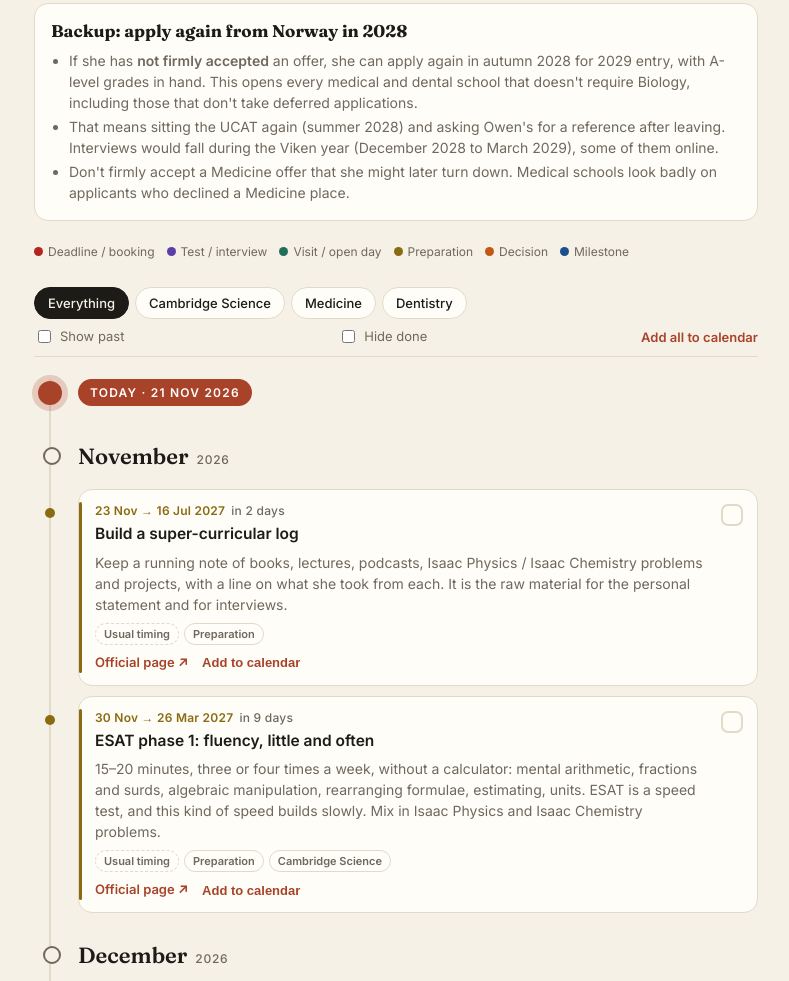
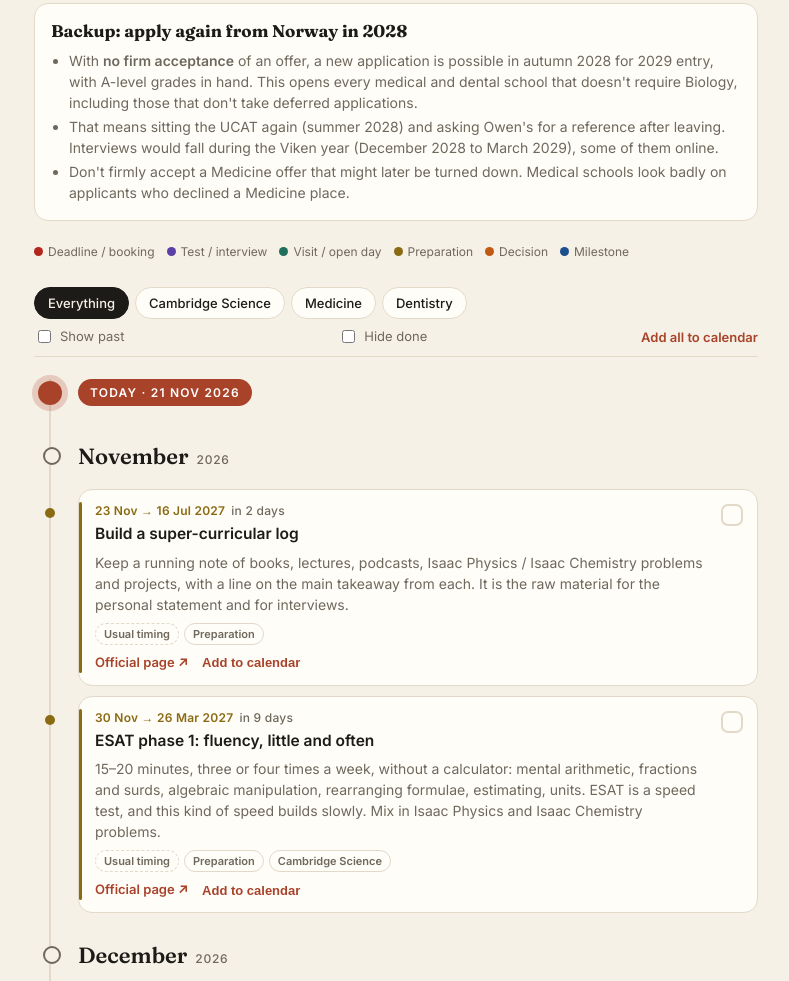
Before and after one commit to HavardSandvik/road-to-uni, a plain HTML site: page index.html in a window 1280 px wide. Shown: the part 859-1840 px from the top of the page, without its empty margins (244-1033 px from the left). Drawn offline with Linux system fonts and the light colour scheme.

Commit message:
Rewrite text without third-person pronouns
Co-Authored-By: Claude Opus 5.5 <noreply@anthropic.com>
Claude-Session: https://claude.ai/code/session_018EBr9Bt8i5KwL5QEB4gUD1

```diff
--- a/index.html
+++ b/index.html
@@ -127,9 +127,9 @@ footer{color:var(--muted);font-size:12px;margin-top:40px;line-height:1.6}
     <div class="note">
       <h4>Backup: apply again from Norway in 2028</h4>
       <ul>
-        <li>If she has <b>not firmly accepted</b> an offer, she can apply again in autumn 2028 for 2029 entry, with A-level grades in hand. This opens every medical and dental school that doesn't require Biology, including those that don't take deferred applications.</li>
+        <li>With <b>no firm acceptance</b> of an offer, a new application is possible in autumn 2028 for 2029 entry, with A-level grades in hand. This opens every medical and dental school that doesn't require Biology, including those that don't take deferred applications.</li>
         <li>That means sitting the UCAT again (summer 2028) and asking Owen's for a reference after leaving. Interviews would fall during the Viken year (December 2028 to March 2029), some of them online.</li>
-        <li>Don't firmly accept a Medicine offer that she might later turn down. Medical schools look badly on applicants who declined a Medicine place.</li>
+        <li>Don't firmly accept a Medicine offer that might later be turned down. Medical schools look badly on applicants who declined a Medicine place.</li>
       </ul>
     </div>
   </header>
@@ -162,14 +162,14 @@ footer{color:var(--muted);font-size:12px;margin-top:40px;line-height:1.6}
 /* ---------- Data ----------
    type: deadline | test | visit | prep | milestone | decide
    tracks: subset of ["cam","med","dent"]; omitted = everyone
-   status: "confirmed" | "expected" | "school" (set by her school) | "typical" (usual timing, varies)
+   status: "confirmed" | "expected" | "school" (set by the school) | "typical" (usual timing, varies)
 */
 const EVENTS = [
   {d:"2026-09-07", t:"Year 12 starts", type:"milestone", status:"confirmed",
    x:"A-levels in Maths, Further Maths, Chemistry and Physics."},
 
   {d:"2026-11-23", end:"2027-07-16", t:"Build a super-curricular log", type:"prep", status:"typical",
-   x:"Keep a running note of books, lectures, podcasts, Isaac Physics / Isaac Chemistry problems and projects, with a line on what she took from each. It is the raw material for the personal statement and for interviews.",
+   x:"Keep a running note of books, lectures, podcasts, Isaac Physics / Isaac Chemistry problems and projects, with a line on the main takeaway from each. It is the raw material for the personal statement and for interviews.",
    link:"https://isaacscience.org"},
 
   {d:"2026-11-30", end:"2027-03-26", t:"ESAT phase 1: fluency, little and often", tracks:["cam"], type:"prep", status:"typical",
@@ -188,7 +188,7 @@ const EVENTS = [
    link:"https://summerschools.suttontrust.com"},
 
   {d:"2027-01-27", t:"UK Chemistry Olympiad – Round 1", tracks:["cam","med"], type:"test", status:"typical",
-   x:"Sat in school, usually late January. Owen's has listed this for Year 13 only, so she would need to ask the chemistry department whether a Year 12 can sit it this year. If not, she sits it in January 2028.",
+   x:"Sat in school, usually late January. Owen's has listed this for Year 13 only, so ask the chemistry department whether a Year 12 can sit it this year. If not, it is sat in January 2028.",
    link:"https://edu.rsc.org/enrichment/uk-chemistry-olympiad"},
 
   {d:"2027-02-15", t:"Cambridge Chemistry Race (school teams)", tracks:["cam","med"], type:"test", status:"typical",
@@ -196,7 +196,7 @@ const EVENTS = [
    link:"https://outreach.ch.cam.ac.uk/chemistry-race"},
 
   {d:"2027-03-08", t:"BPhO Senior Physics Challenge (Year 12)", tracks:["cam"], type:"test", status:"typical",
-   x:"The British Physics Olympiad paper for Year 12, sat in school in early March. Owen's doesn't list it for Year 12 (only Year 13 physics competitions), so ask the physics department to enter her. Schools can enter any student, and the problem style is good ESAT Physics practice.",
+   x:"The British Physics Olympiad paper for Year 12, sat in school in early March. Owen's doesn't list it for Year 12 (only Year 13 physics competitions), so ask the physics department for an entry. Schools can enter any student, and the problem style is good ESAT Physics practice.",
    link:"https://www.bpho.org.uk"},
 
   {d:"2027-02-10", t:"St John's College (Cambridge) Year 12 Visit Day", tracks:["cam","med"], type:"visit", status:"confirmed",
@@ -211,7 +211,7 @@ const EVENTS = [
    link:"https://www.undergraduate.study.cam.ac.uk/events/cambridge-open-days"},
 
   {d:"2027-03-22", end:"2027-04-30", t:"Shortlist and book other open days", tracks:["med","dent"], type:"visit", status:"typical",
-   x:"Medical and dental schools mostly run open days in June/July and September/October. Shortlist 6–8 that fit her profile (UCAT-heavy vs. grades-heavy vs. interview style), then book.",
+   x:"Medical and dental schools mostly run open days in June/July and September/October. Shortlist 6–8 that fit the profile (UCAT-heavy vs. grades-heavy vs. interview style), then book.",
    link:"https://www.ucas.com/events"},
 
   {d:"2027-03-29", end:"2027-05-31", t:"UCAT familiarisation (light)", tracks:["med","dent"], type:"prep", status:"typical",
@@ -223,7 +223,7 @@ const EVENTS = [
    link:"https://www.ucas.com/undergraduate/applying-university/ucas-undergraduate-when-apply"},
 
   {d:"2027-05-11", t:"UCAS opens for 2028 entry", type:"milestone", status:"expected",
-   x:"She can register and start the application in the UCAS Hub, but can't submit until September.",
+   x:"Registration and starting the application in the UCAS Hub are possible now. Submission opens in September.",
    link:"https://www.ucas.com/undergraduate/applying-university/ucas-undergraduate-when-apply"},
 
   {d:"2027-05-11", t:"UCAT registration opens", tracks:["med","dent"], type:"deadline", status:"expected",
@@ -235,7 +235,7 @@ const EVENTS = [
    link:"https://esat-tmua.ac.uk/deadlines"},
 
   {d:"2027-06-07", end:"2027-06-25", t:"Year 12 end-of-year exams", type:"milestone", status:"school",
-   x:"These usually set predicted grades, which go on the UCAS form. Cambridge NatSci and Medicine both typically ask for A*A*A. The exact dates are set by her school."},
+   x:"These usually set predicted grades, which go on the UCAS form. Cambridge NatSci and Medicine both typically ask for A*A*A. The exact dates are set by the school."},
 
   {d:"2027-06-01", end:"2027-06-18", t:"Cambridge Chemistry Challenge – C3L6 (Year 12)", tracks:["cam","med"], type:"test", status:"typical",
    x:"A 90-minute paper for Lower Sixth students, sat in school in June. Schools register by around 1 June. Top scorers are invited to a residential camp in Cambridge. There are also monthly online puzzles from November to June.",
@@ -260,7 +260,7 @@ const EVENTS = [
    link:"https://www.ucat.ac.uk/about-ucat/ucat-test-cycle/"},
 
   {d:"2027-07-19", t:"ESAT booking opens", tracks:["cam"], type:"deadline", status:"expected",
-   x:"NatSci candidates sit Mathematics 1 plus two modules from Maths 2, Physics, Chemistry and Biology. She should book the October sitting: Cambridge applicants must take it in October.",
+   x:"NatSci candidates sit Mathematics 1 plus two modules from Maths 2, Physics, Chemistry and Biology. Book the October sitting: Cambridge applicants must take it in October.",
    link:"https://www.undergraduate.study.cam.ac.uk/apply/how/science-engineering-admission-test"},
 
   {d:"2027-07-19", end:"2027-09-10", t:"Personal statement drafting", type:"prep", status:"typical",
@@ -305,7 +305,7 @@ const EVENTS = [
    link:"https://esat-tmua.ac.uk/"},
 
   {d:"2027-10-15", t:"UCAS deadline: Cambridge, Medicine and Dentistry (18:00)", type:"deadline", status:"expected",
-   x:"The big one. Submit Cambridge NatSci plus up to 4 Medicine/Dentistry choices that accept her subjects and deferral, all with 2029 as the entry year (deferred).",
+   x:"The big one. Submit Cambridge NatSci plus up to 4 Medicine/Dentistry choices that accept these subjects and deferral, all with 2029 as the entry year (deferred).",
    link:"https://www.ucas.com/undergraduate/applying-university/ucas-undergraduate-when-apply"},
 
   {d:"2027-10-22", t:"My Cambridge Application deadline", tracks:["cam","med"], type:"deadline", status:"expected",
@@ -343,7 +343,7 @@ const EVENTS = [
   {d:"2028-05-15", end:"2028-06-23", t:"A-level exams", type:"test", status:"typical"},
 
   {d:"2028-06-08", t:"Reply to offers: firm and insurance", type:"deadline", status:"expected",
-   x:"The exact reply date depends on when the last decision arrives. UCAS shows it in the Hub. Only firmly accept an offer she is happy to take up in 2029. With no firm acceptance, she is free to apply again in autumn 2028."},
+   x:"The exact reply date depends on when the last decision arrives. UCAS shows it in the Hub. Only firmly accept an offer worth taking up in 2029. With no firm acceptance, a new application in autumn 2028 is possible."},
 
   {d:"2028-08-17", t:"A-level results day", type:"milestone", status:"expected",
    x:"Places are confirmed through UCAS from 8am."},
@@ -357,7 +357,7 @@ const EVENTS = [
    link:"https://www.ucat.ac.uk/about-ucat/ucat-test-cycle/"},
 
   {d:"2028-10-15", t:"Backup: UCAS deadline for re-application (from Norway)", tracks:["med","dent"], type:"deadline", status:"expected",
-   x:"If she has not firmly accepted an offer, she can apply again, with achieved grades, to any medical or dental school that doesn't require Biology, for 2029 entry. Owen's still writes the reference.",
+   x:"With no firm acceptance of an offer, apply again with achieved grades to any medical or dental school that doesn't require Biology, for 2029 entry. Owen's still writes the reference.",
    link:"https://www.ucas.com/undergraduate/applying-university/ucas-undergraduate-when-apply"},
 
   {d:"2028-12-04", end:"2029-03-30", t:"Backup: interviews during the Viken year", tracks:["med","dent"], type:"test", status:"typical",
```
